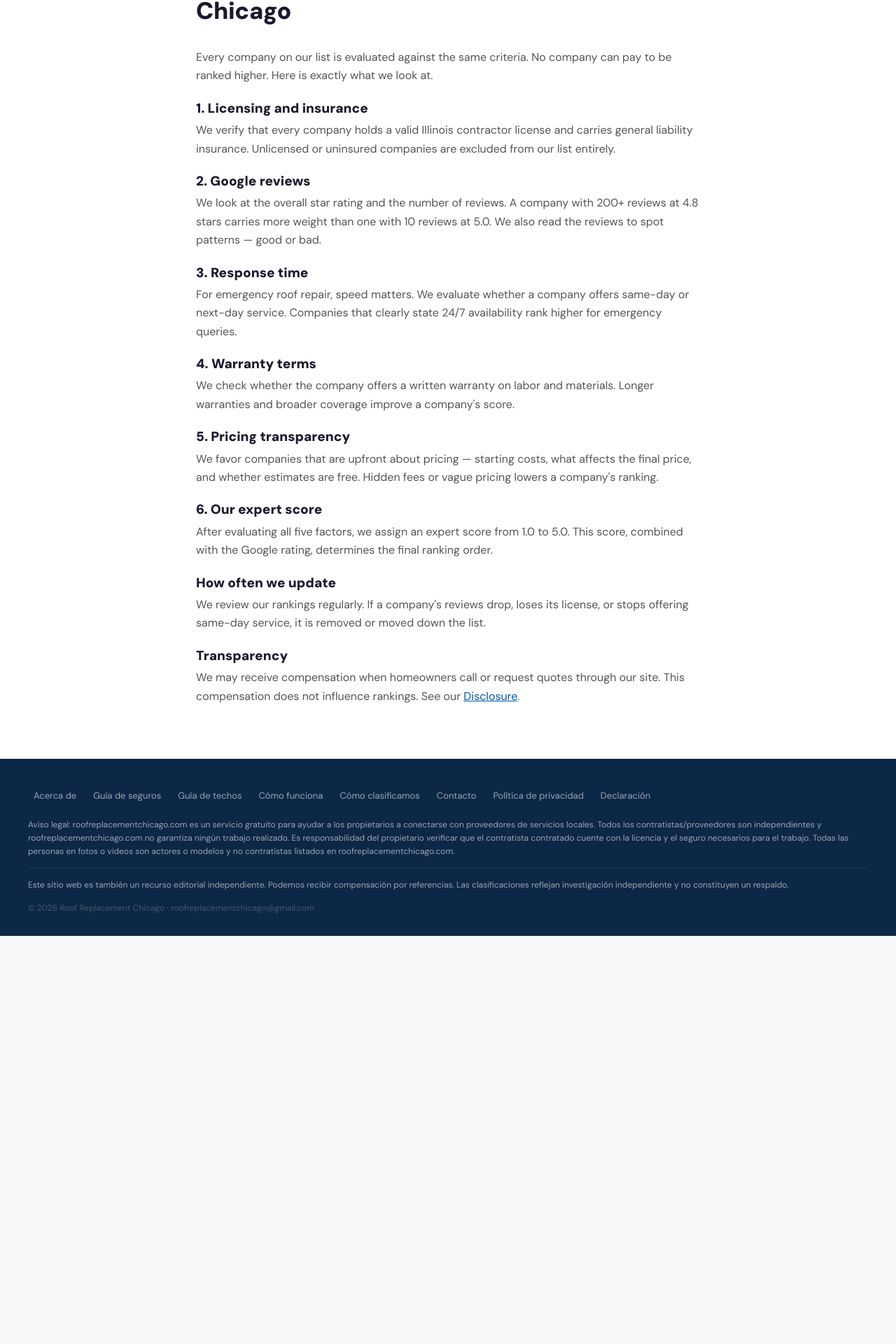
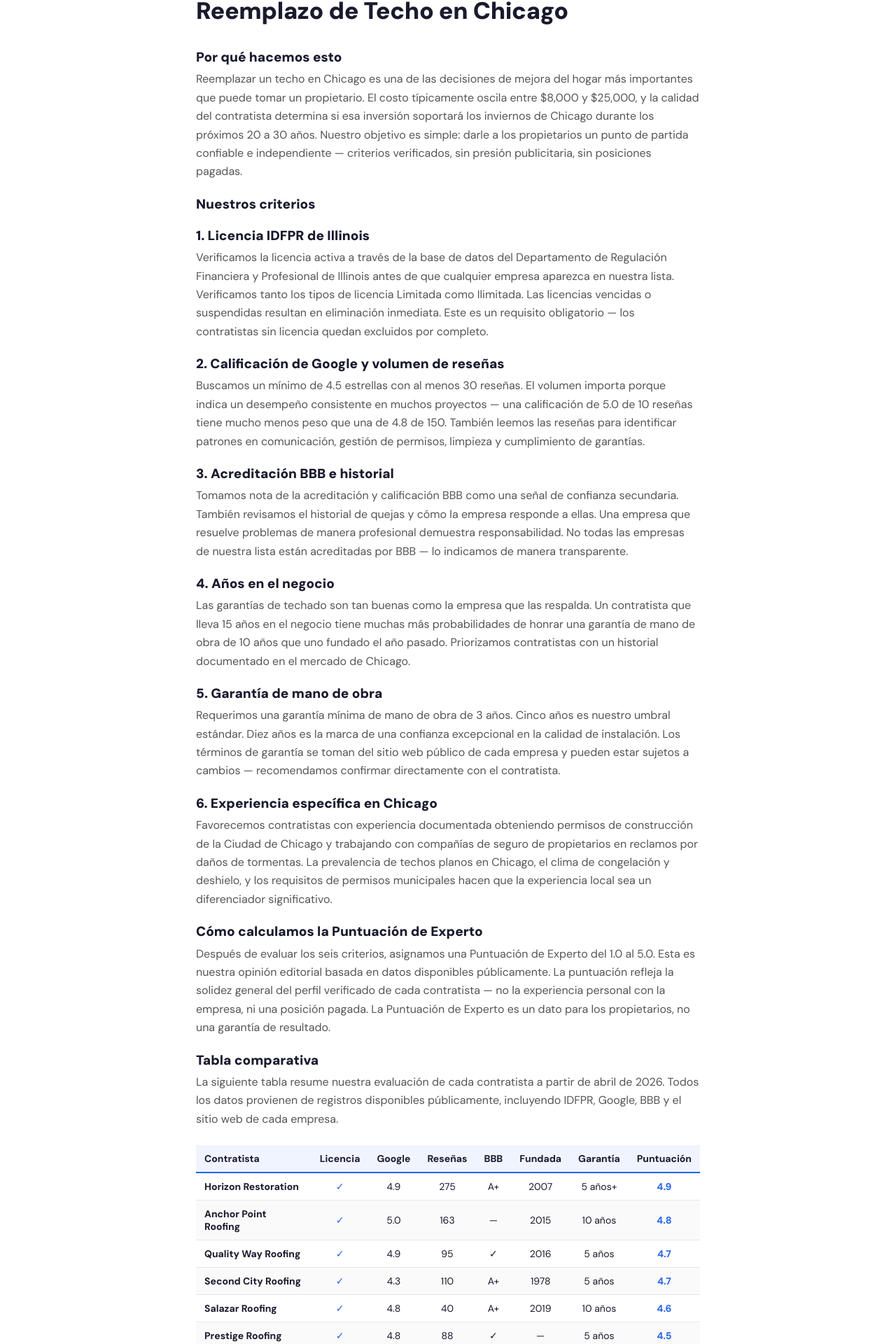
Before and after one commit to dm100usa-oss/roofreplacementchicago, a Next.js app: page /es/how-we-rank in a window 1280 px wide. Shown: the part 156-2076 px from the top of the page at 70% size. Before the commit the page ends 1493 px from the top, so only its background shows below. Built offline with nearby package versions, Linux system fonts and the light colour scheme.

Commit message:
Update page.tsx

```diff
--- a/src/app/[lang]/how-we-rank/page.tsx
+++ b/src/app/[lang]/how-we-rank/page.tsx
@@ -2,8 +2,8 @@
 import styles from '../static-page.module.css'
 
 export const metadata: Metadata = {
-  title: 'How We Rank Roof Repair Companies — Roof Replacement Chicago',
-  description: 'Our methodology for ranking roof repair companies in Chicago. We evaluate licensing, reviews, response time, warranties, and pricing.',
+  title: 'Cómo Clasificamos a los Contratistas — Reemplazo de Techo Chicago',
+  description: 'Nuestra metodología para clasificar contratistas de reemplazo de techo en Chicago. Criterios verificables: licencia, reseñas, experiencia, garantía y BBB.',
   alternates: {
     canonical: 'https://www.roofreplacementchicago.com/es/how-we-rank',
     languages: { 'en': 'https://www.roofreplacementchicago.com/how-we-rank' },
@@ -14,24 +14,83 @@
   return (
     <div className={styles.page}>
       <div className={styles.inner}>
-        <h1>How we rank roof repair companies in Chicago</h1>
-        <p>Every company on our list is evaluated against the same criteria. No company can pay to be ranked higher. Here is exactly what we look at.</p>
-        <h2>1. Licensing and insurance</h2>
-        <p>We verify that every company holds a valid Illinois contractor license and carries general liability insurance. Unlicensed or uninsured companies are excluded from our list entirely.</p>
-        <h2>2. Google reviews</h2>
-        <p>We look at the overall star rating and the number of reviews. A company with 200+ reviews at 4.8 stars carries more weight than one with 10 reviews at 5.0. We also read the reviews to spot patterns — good or bad.</p>
-        <h2>3. Response time</h2>
-        <p>For emergency roof repair, speed matters. We evaluate whether a company offers same-day or next-day service. Companies that clearly state 24/7 availability rank higher for emergency queries.</p>
-        <h2>4. Warranty terms</h2>
-        <p>We check whether the company offers a written warranty on labor and materials. Longer warranties and broader coverage improve a company's score.</p>
-        <h2>5. Pricing transparency</h2>
-        <p>We favor companies that are upfront about pricing — starting costs, what affects the final price, and whether estimates are free. Hidden fees or vague pricing lowers a company's ranking.</p>
-        <h2>6. Our expert score</h2>
-        <p>After evaluating all five factors, we assign an expert score from 1.0 to 5.0. This score, combined with the Google rating, determines the final ranking order.</p>
-        <h2>How often we update</h2>
-        <p>We review our rankings regularly. If a company's reviews drop, loses its license, or stops offering same-day service, it is removed or moved down the list.</p>
-        <h2>Transparency</h2>
-        <p>We may receive compensation when homeowners call or request quotes through our site. This compensation does not influence rankings. See our <a href="/disclosure">Disclosure</a>.</p>
+        <h1>Cómo Clasificamos a los Contratistas de Reemplazo de Techo en Chicago</h1>
+
+        <h2>Por qué hacemos esto</h2>
+        <p>Reemplazar un techo en Chicago es una de las decisiones de mejora del hogar más importantes que puede tomar un propietario. El costo típicamente oscila entre $8,000 y $25,000, y la calidad del contratista determina si esa inversión soportará los inviernos de Chicago durante los próximos 20 a 30 años. Nuestro objetivo es simple: darle a los propietarios un punto de partida confiable e independiente — criterios verificados, sin presión publicitaria, sin posiciones pagadas.</p>
+
+        <h2>Nuestros criterios</h2>
+
+        <h2>1. Licencia IDFPR de Illinois</h2>
+        <p>Verificamos la licencia activa a través de la base de datos del Departamento de Regulación Financiera y Profesional de Illinois antes de que cualquier empresa aparezca en nuestra lista. Verificamos tanto los tipos de licencia Limitada como Ilimitada. Las licencias vencidas o suspendidas resultan en eliminación inmediata. Este es un requisito obligatorio — los contratistas sin licencia quedan excluidos por completo.</p>
+
+        <h2>2. Calificación de Google y volumen de reseñas</h2>
+        <p>Buscamos un mínimo de 4.5 estrellas con al menos 30 reseñas. El volumen importa porque indica un desempeño consistente en muchos proyectos — una calificación de 5.0 de 10 reseñas tiene mucho menos peso que una de 4.8 de 150. También leemos las reseñas para identificar patrones en comunicación, gestión de permisos, limpieza y cumplimiento de garantías.</p>
+
+        <h2>3. Acreditación BBB e historial</h2>
+        <p>Tomamos nota de la acreditación y calificación BBB como una señal de confianza secundaria. También revisamos el historial de quejas y cómo la empresa responde a ellas. Una empresa que resuelve problemas de manera profesional demuestra responsabilidad. No todas las empresas de nuestra lista están acreditadas por BBB — lo indicamos de manera transparente.</p>
+
+        <h2>4. Años en el negocio</h2>
+        <p>Las garantías de techado son tan buenas como la empresa que las respalda. Un contratista que lleva 15 años en el negocio tiene muchas más probabilidades de honrar una garantía de mano de obra de 10 años que uno fundado el año pasado. Priorizamos contratistas con un historial documentado en el mercado de Chicago.</p>
+
+        <h2>5. Garantía de mano de obra</h2>
+        <p>Requerimos una garantía mínima de mano de obra de 3 años. Cinco años es nuestro umbral estándar. Diez años es la marca de una confianza excepcional en la calidad de instalación. Los términos de garantía se toman del sitio web público de cada empresa y pueden estar sujetos a cambios — recomendamos confirmar directamente con el contratista.</p>
+
+        <h2>6. Experiencia específica en Chicago</h2>
+        <p>Favorecemos contratistas con experiencia documentada obteniendo permisos de construcción de la Ciudad de Chicago y trabajando con compañías de seguro de propietarios en reclamos por daños de tormentas. La prevalencia de techos planos en Chicago, el clima de congelación y deshielo, y los requisitos de permisos municipales hacen que la experiencia local sea un diferenciador significativo.</p>
+
+        <h2>Cómo calculamos la Puntuación de Experto</h2>
+        <p>Después de evaluar los seis criterios, asignamos una Puntuación de Experto del 1.0 al 5.0. Esta es nuestra opinión editorial basada en datos disponibles públicamente. La puntuación refleja la solidez general del perfil verificado de cada contratista — no la experiencia personal con la empresa, ni una posición pagada. La Puntuación de Experto es un dato para los propietarios, no una garantía de resultado.</p>
+
+        <h2>Tabla comparativa</h2>
+        <p>La siguiente tabla resume nuestra evaluación de cada contratista a partir de abril de 2026. Todos los datos provienen de registros disponibles públicamente, incluyendo IDFPR, Google, BBB y el sitio web de cada empresa.</p>
+
+        <div style={{overflowX: 'auto', margin: '1.5rem 0'}}>
+          <table style={{width: '100%', borderCollapse: 'collapse', fontSize: '14px'}}>
+            <thead>
+              <tr style={{background: '#f0f4ff', borderBottom: '2px solid #2563eb'}}>
+                <th style={{padding: '10px 12px', textAlign: 'left'}}>Contratista</th>
+                <th style={{padding: '10px 12px', textAlign: 'center'}}>Licencia</th>
+                <th style={{padding: '10px 12px', textAlign: 'center'}}>Google</th>
+                <th style={{padding: '10px 12px', textAlign: 'center'}}>Reseñas</th>
+                <th style={{padding: '10px 12px', textAlign: 'center'}}>BBB</th>
+                <th style={{padding: '10px 12px', textAlign: 'center'}}>Fundada</th>
+                <th style={{padding: '10px 12px', textAlign: 'center'}}>Garantía</th>
+                <th style={{padding: '10px 12px', textAlign: 'center'}}>Puntuación</th>
+              </tr>
+            </thead>
+            <tbody>
+              {[
+                {name: 'Horizon Restoration', license: '✓', google: '4.9', reviews: '275', bbb: 'A+', est: '2007', warranty: '5 años+', score: '4.9'},
+                {name: 'Anchor Point Roofing', license: '✓', google: '5.0', reviews: '163', bbb: '—', est: '2015', warranty: '10 años', score: '4.8'},
+                {name: 'Quality Way Roofing', license: '✓', google: '4.9', reviews: '95', bbb: '✓', est: '2016', warranty: '5 años', score: '4.7'},
+                {name: 'Second City Roofing', license: '✓', google: '4.3', reviews: '110', bbb: 'A+', est: '1978', warranty: '5 años', score: '4.7'},
+                {name: 'Salazar Roofing', license: '✓', google: '4.8', reviews: '40', bbb: 'A+', est: '2019', warranty: '10 años', score: '4.6'},
+                {name: 'Prestige Roofing', license: '✓', google: '4.8', reviews: '88', bbb: '✓', est: '—', warranty: '5 años', score: '4.5'},
+              ].map((row, i) => (
+                <tr key={row.name} style={{borderBottom: '1px solid #e5e7eb', background: i % 2 === 0 ? '#fff' : '#fafafa'}}>
+                  <td style={{padding: '10px 12px', fontWeight: 600}}>{row.name}</td>
+                  <td style={{padding: '10px 12px', textAlign: 'center', color: '#2563eb'}}>{row.license}</td>
+                  <td style={{padding: '10px 12px', textAlign: 'center'}}>{row.google}</td>
+                  <td style={{padding: '10px 12px', textAlign: 'center'}}>{row.reviews}</td>
+                  <td style={{padding: '10px 12px', textAlign: 'center'}}>{row.bbb}</td>
+                  <td style={{padding: '10px 12px', textAlign: 'center'}}>{row.est}</td>
+                  <td style={{padding: '10px 12px', textAlign: 'center'}}>{row.warranty}</td>
+                  <td style={{padding: '10px 12px', textAlign: 'center', fontWeight: 700, color: '#2563eb'}}>{row.score}</td>
+                </tr>
+              ))}
+            </tbody>
+          </table>
+        </div>
+
+        <h2>Con qué frecuencia actualizamos</h2>
+        <p>Revisamos nuestras clasificaciones de forma regular. El estado de la licencia, las calificaciones de Google, los registros de BBB y los términos de garantía pueden cambiar. Si la licencia de una empresa vence, su calificación de Google cae significativamente, o recibimos información negativa creíble, actualizamos o eliminamos la ficha. La tabla anterior refleja datos verificados a partir de abril de 2026. Recomendamos a los propietarios verificar de forma independiente la licencia y el seguro antes de firmar cualquier contrato.</p>
+
+        <h2>Independencia editorial y compensación</h2>
+        <p>Todas las clasificaciones en este sitio representan la opinión editorial independiente de Roof Replacement Chicago basada en datos disponibles públicamente. Podemos recibir compensación cuando los propietarios contactan contratistas a través de nuestro sitio. Esta compensación no influye en qué empresas aparecen en nuestra lista ni en cómo se clasifican. Ninguna empresa puede pagar para ser incluida o clasificada más alto. Para más detalles, consulte nuestra página de <a href="/es/disclosure">Divulgación</a>.</p>
+
+        <h2>Aviso legal</h2>
+        <p>Las Puntuaciones de Experto y clasificaciones en este sitio son opiniones editoriales basadas en información disponible públicamente y se proporcionan únicamente con fines informativos. Roof Replacement Chicago no ofrece garantías sobre la exactitud, integridad o actualidad de esta información. El desempeño del contratista, los precios, el estado de la licencia y los términos de garantía pueden cambiar después de la fecha de nuestra última revisión. Los propietarios deben verificar de forma independiente todas las credenciales del contratista antes de celebrar cualquier acuerdo. Roof Replacement Chicago no es parte de ninguna transacción entre propietarios y contratistas y no acepta ninguna responsabilidad por el resultado de ningún proyecto de techado.</p>
       </div>
     </div>
   )
```
